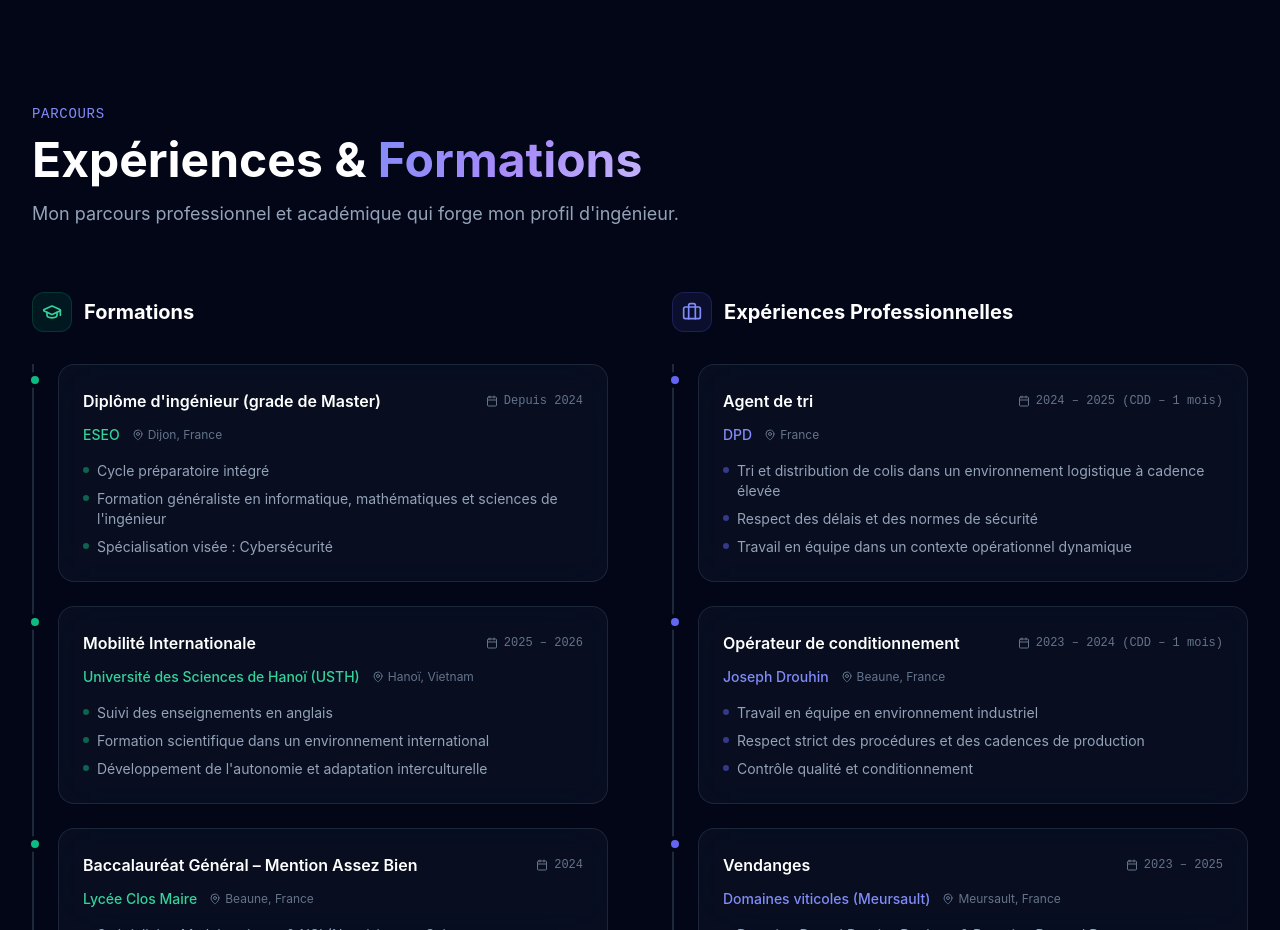
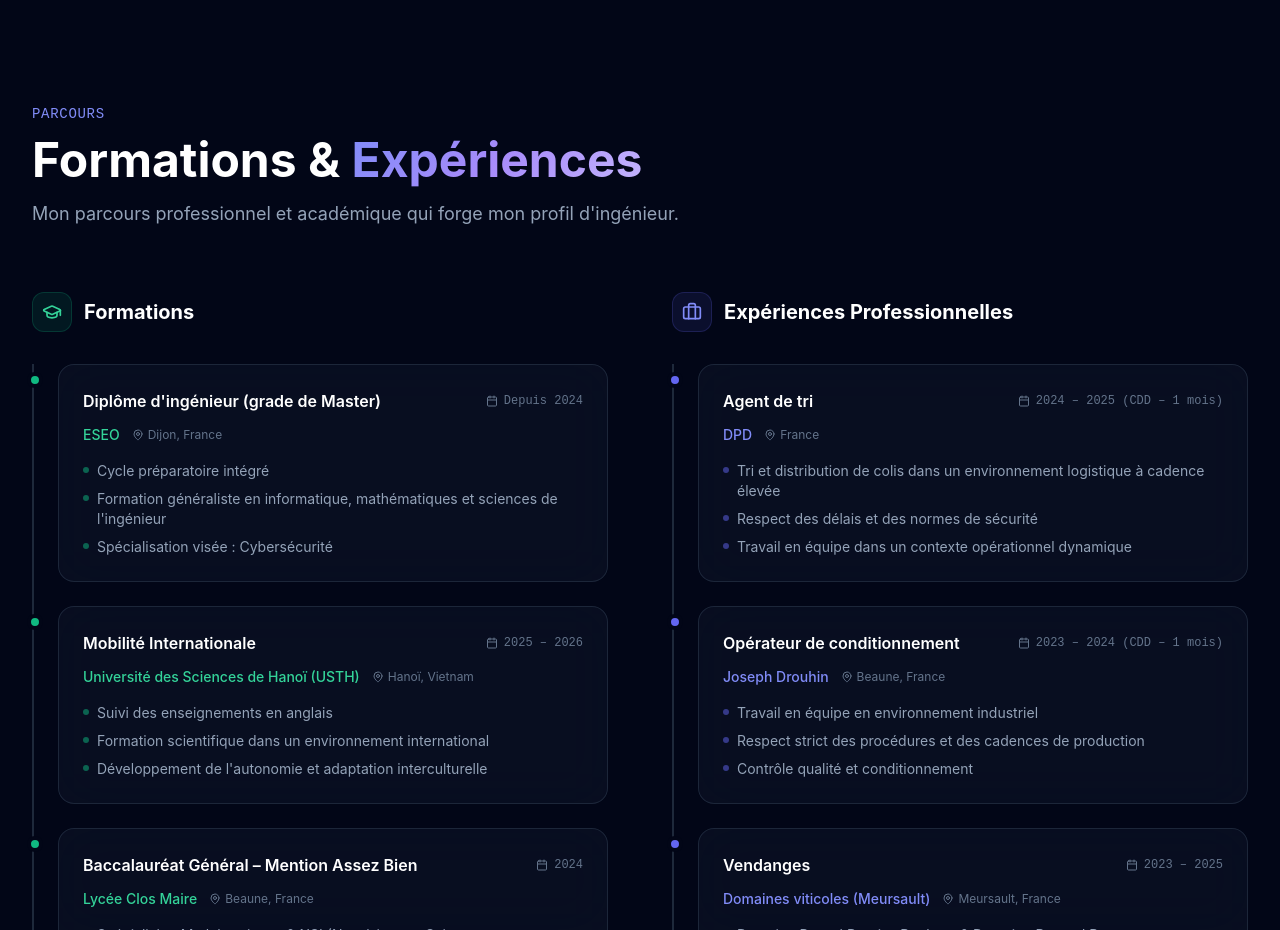
Before and after one commit to Theaummiez/Portfolio, a Next.js app in the folder frontend/: page / in a window 1280 px wide. Shown: the part 4760-5690 px from the top of the page. Built offline with nearby package versions, Linux system fonts and the light colour scheme; no server answers.

Commit message:
Update Experience.tsx

```diff
--- a/frontend/src/components/Experience.tsx
+++ b/frontend/src/components/Experience.tsx
@@ -25,7 +25,7 @@ export default function Experience({ experiences }: { experiences: ExperienceTyp
             Parcours
           </span>
           <h2 className="section-title text-white">
-            Expériences & <span className="gradient-text">Formations</span>
+            Formations & <span className="gradient-text">Expériences</span>
           </h2>
           <p className="section-subtitle mt-4">
             Mon parcours professionnel et académique qui forge mon profil d&apos;ingénieur.
```
